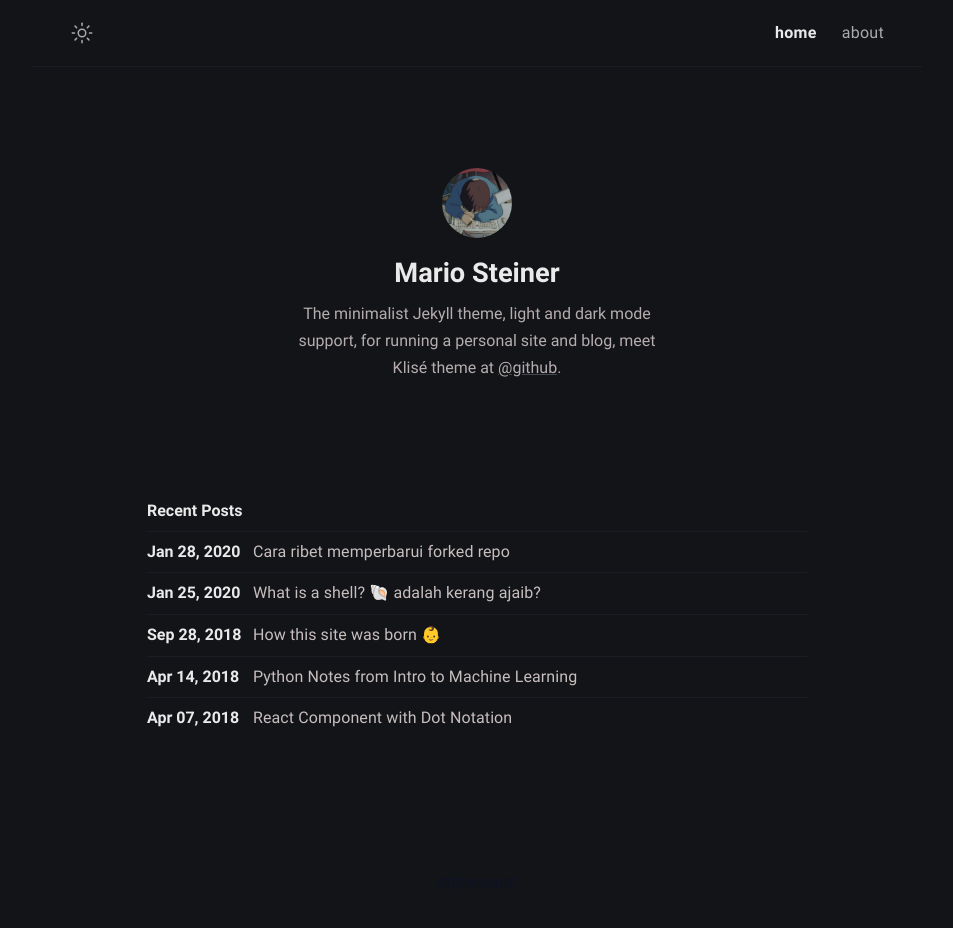
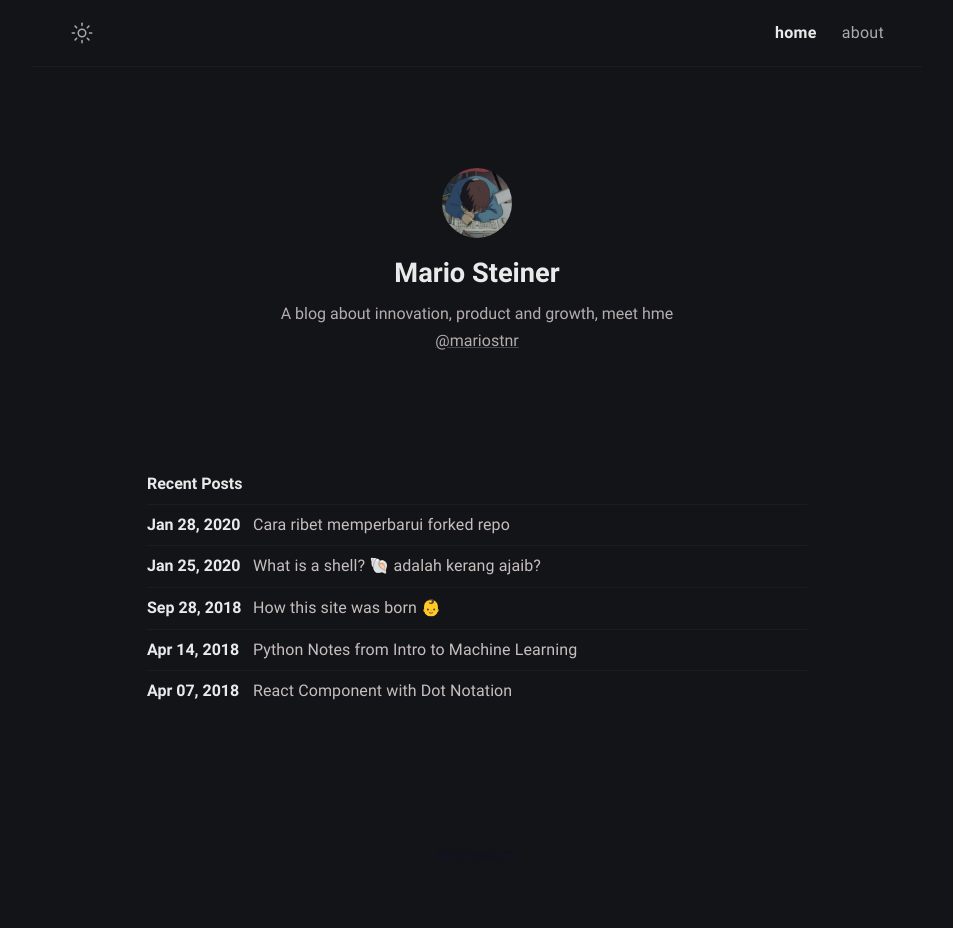
Before and after one commit to mariostnr/website, a Jekyll site: the page built from index.md, in a window 1280 px wide. Shown: the whole page, without its empty margins (163-1116 px from the left). Built offline with Jekyll 4.4.1, drawn with Linux system fonts in a browser that asks for light colours; after the commit the page ends 901 px from its top, so only the background shows below that.

Commit message:
Update _config.yml

```diff
--- a/_config.yml
+++ b/_config.yml
@@ -1,7 +1,7 @@
 # Site settings
 title: Mario Steiner # site title
 description: >- # site description
-  He's writing about innovation, product and growth, meet him <a href="https://twitter.com/mariostnr" target="_blank" rel="noopener">@Twitter</a>.
+  I'am writing about innovation, product and growth, meet me <a href="https://twitter.com/mariostnr" target="_blank" rel="noopener">@mariostnr</a>.
 lang: en-US # default lang
 timezone: Europe/Austria # set your timezone
 image: assets/img/ogp.png # This image used for Open Graph more info https://ogp.me/
@@ -12,8 +12,7 @@ mode: dark # default theme "dark" | "light"
 author:
   name: Mario Steiner # author name
   bio: >- # tell to the world
-    The minimalist Jekyll theme, light and dark mode support, for running a personal site and blog,
-    meet Klisé theme at <a href="https://github.com/piharpi/jekyll-klise" target="_blank" rel="noopener">@github</a>.
+    A blog about innovation, product and growth, meet hme <a href="https://twitter.com/mariostnr" target="_blank" rel="noopener">@mariostnr</a>
   username: username # author username
   github: github_username
   twitter: twitter_username
```
